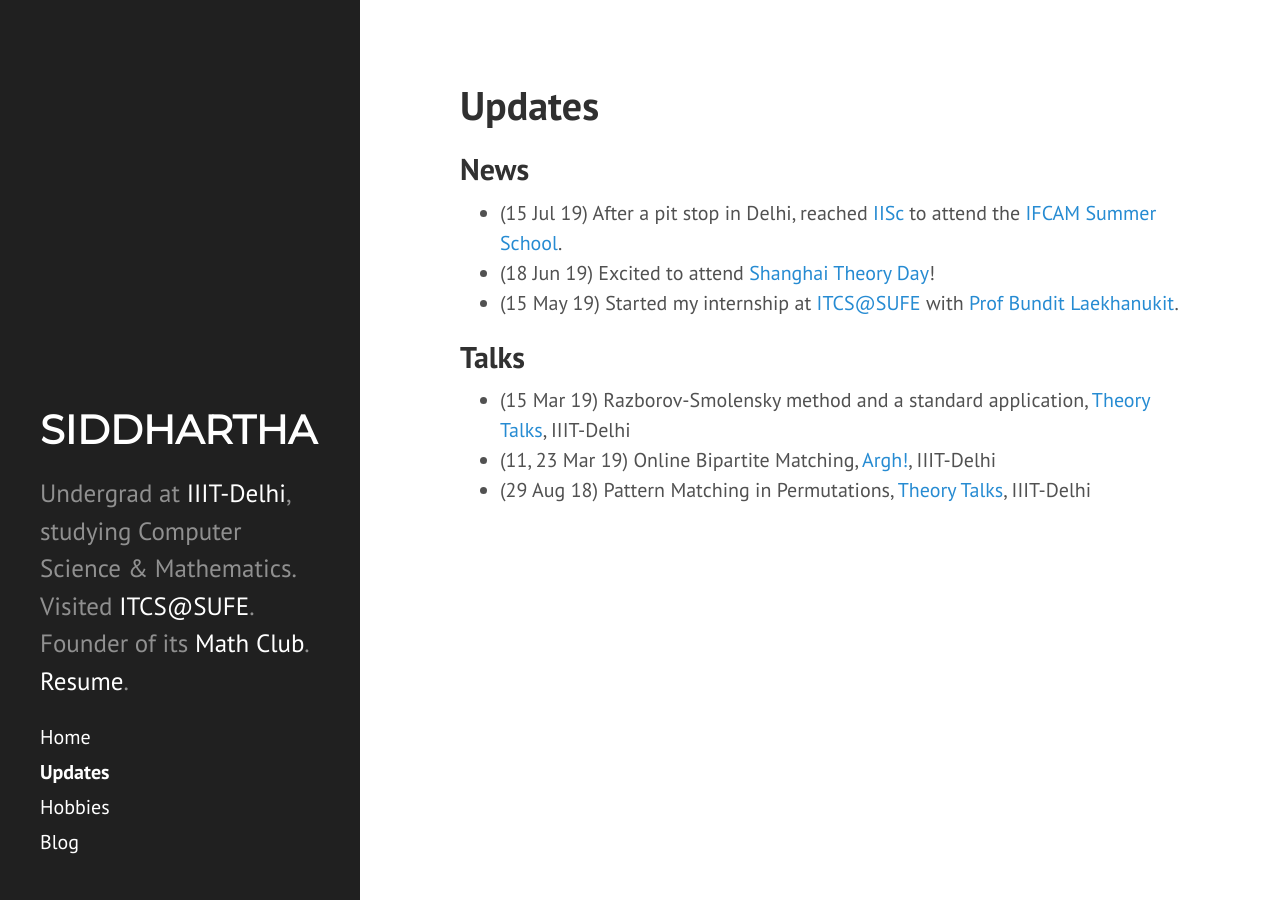
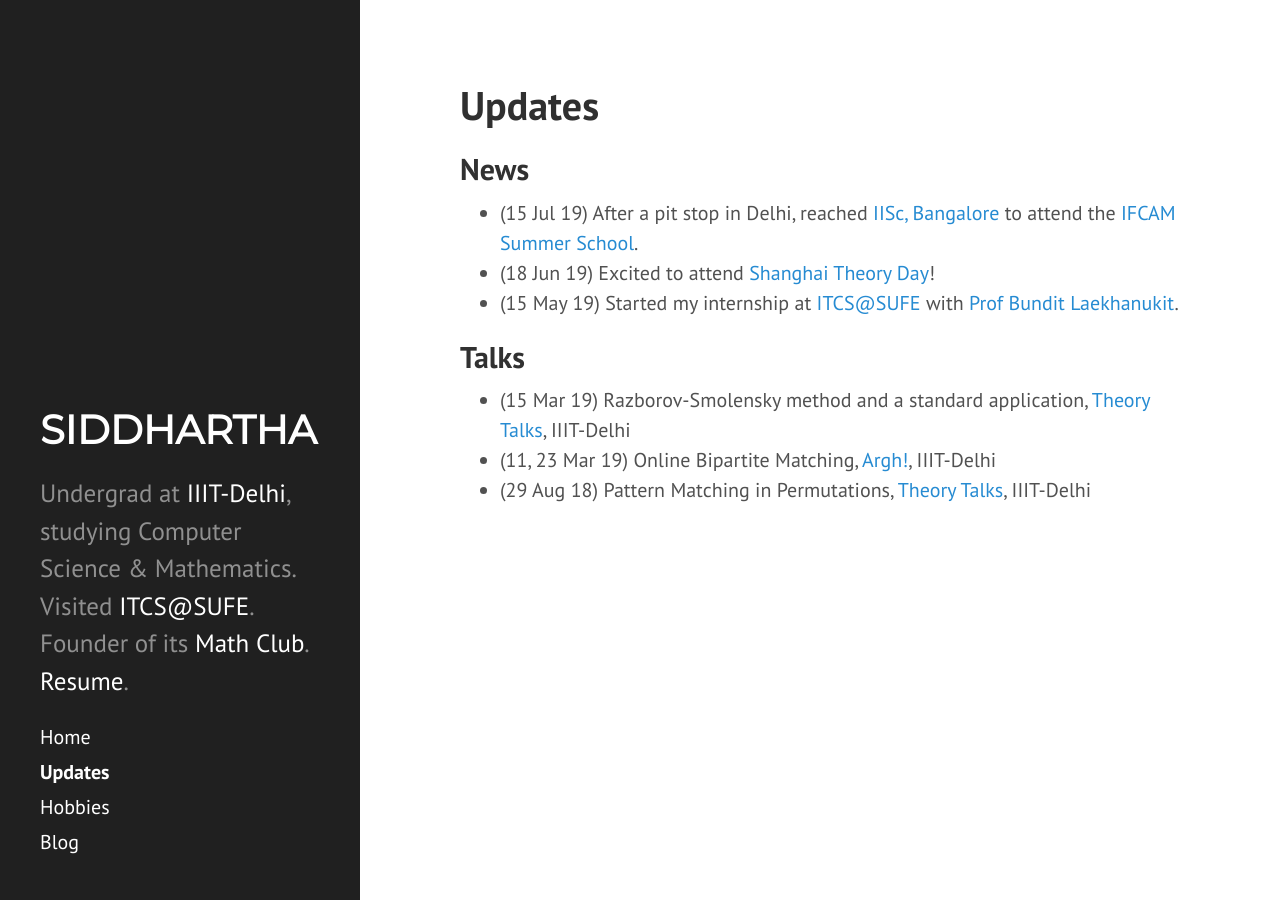
Before and after one commit to siddjai/siddjai.github.io, a Jekyll site: the page built from aupdates.md, in a window 1280 px wide. Built offline with Jekyll 4.4.1, drawn with Linux system fonts in a browser that asks for light colours; nearby versions of some CDN libraries.

Commit message:
Update aupdates.md

```diff
--- a/aupdates.md
+++ b/aupdates.md
@@ -5,7 +5,7 @@
 
 ## News
 
-- (15 Jul 19) After a pit stop in Delhi, reached [IISc](https://www.iisc.ac.in/) to attend the [IFCAM Summer School](http://math.iisc.ac.in/~ifcam/Summer_School2019.htm).
+- (15 Jul 19) After a pit stop in Delhi, reached [IISc, Bangalore](https://www.iisc.ac.in/) to attend the [IFCAM Summer School](http://math.iisc.ac.in/~ifcam/Summer_School2019.htm).
 - (18 Jun 19) Excited to attend [Shanghai Theory Day](http://itcs.shufe.edu.cn/shanghai-theory-day-2019/)!
 - (15 May 19) Started my internship at [ITCS@SUFE](http://itcs.shufe.edu.cn/) with [Prof Bundit Laekhanukit](http://itcs.shufe.edu.cn/~blaekh/).
 
```
